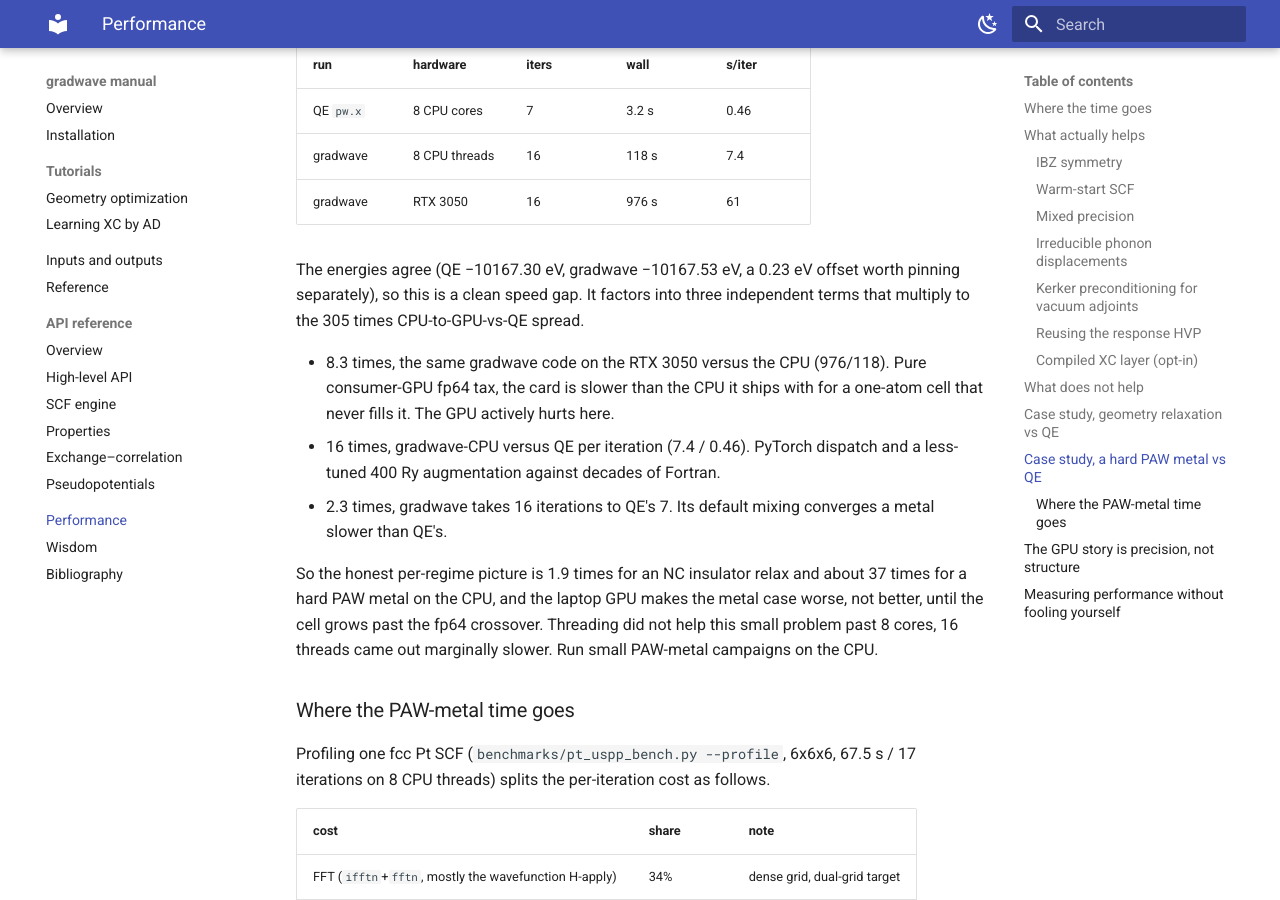
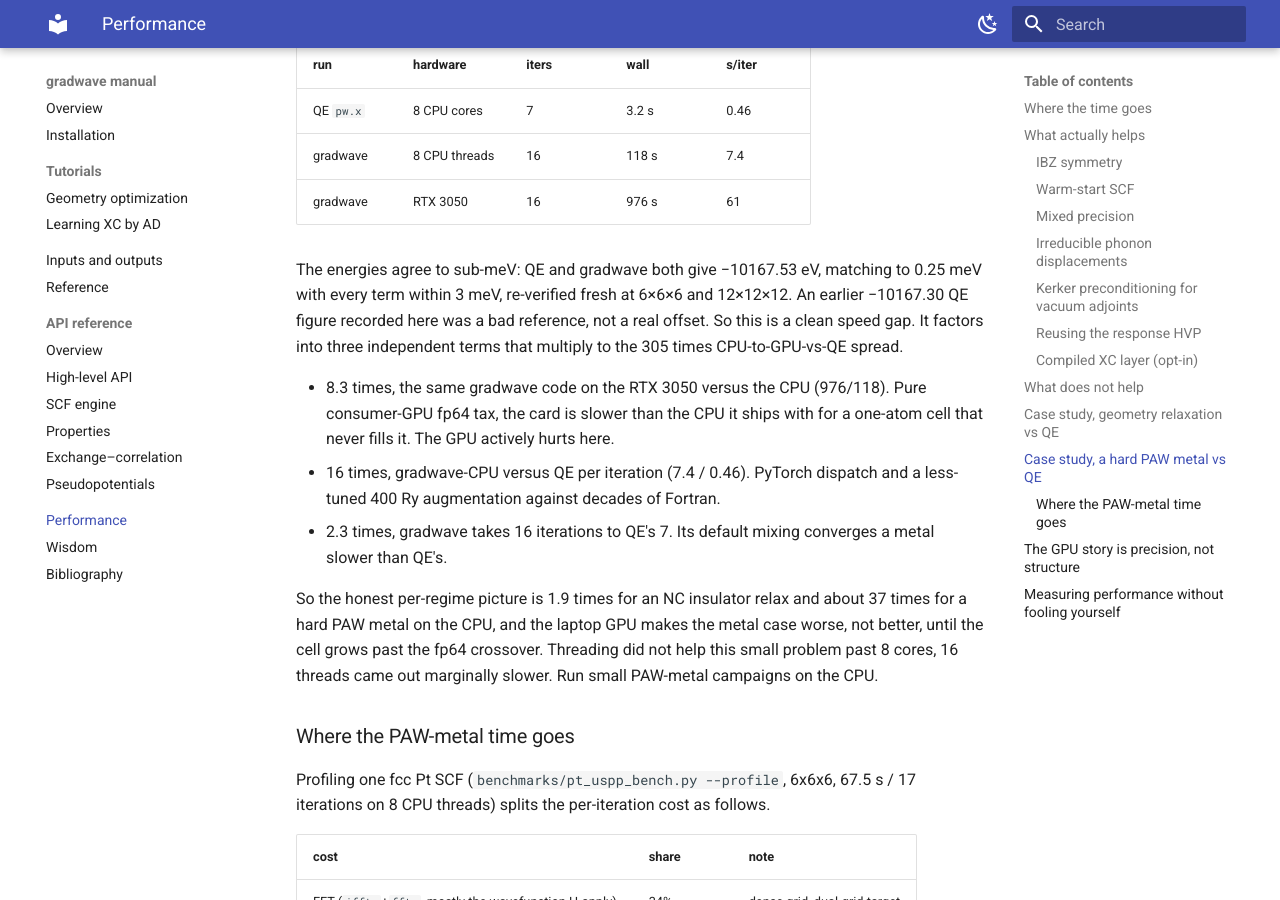
Before and after one commit to wladerer/gradwave, an MkDocs documentation site: the page built from docs/manual/performance.md, in a window 1280 px wide and 900 px high, scrolled down 5292 px. Built offline with MkDocs 1.6.1 and Material for MkDocs 9.7.7, drawn with Linux system fonts in a browser that asks for light colours.

Commit message:
fix(docs): resolve the phantom 0.23 eV fcc-Pt offset (it was a bad QE ref)
The documented 0.23 eV total-energy offset vs QE for 1-atom fcc Pt PAW did
not exist. Fresh QE 7.5 pw.x at the exact stated settings (a=3.97 Å, 40/400
Ry, gaussian 0.2 eV, psl kjpaw) gives F = -10167.53 eV, matching gradwave to
0.24 meV at 6x6x6 and 0.25 meV at 12x12x12, every term within 3 meV (Ewald to
0.4 meV, pinning the lattice constant as identical). The recorded QE figure
-10167.30 eV was simply a bad reference; gradwave was never off.

The todo hypothesis (a -TS/free-energy convention bug) is falsified: the
entropy term is only 0.03 eV, an order of magnitude below the claimed offset.

- performance.md: correct the hard-PAW-metal case study energy claim.
- todo.md: drop the resolved offset item.
- Add tests/fixtures/qe/pt_paw_metal_ci/ (QE k6 pw.in/pw.out + reference.json)
  and a slow test_paw_metal_pt_vs_qe — the first nonmagnetic-PAW-metal cell in
  the vs-QE suite (the others are a Si insulator and a Ni spin metal), pinning
  F to 0.24 meV and one-center to 1.9 meV against the QE reference.

Co-Authored-By: Claude Opus 4.8 (1M context) <noreply@anthropic.com>

```diff
--- a/docs/manual/performance.md
+++ b/docs/manual/performance.md
@@ -213,8 +213,10 @@ Ry, 12×12×12 giving 72 irreducible k, gaussian 0.2 eV) on the same asus box, Q
 | gradwave | 8 CPU threads | 16 | 118 s | 7.4 |
 | gradwave | RTX 3050 | 16 | 976 s | 61 |
 
-The energies agree (QE −10167.30 eV, gradwave −10167.53 eV, a 0.23 eV offset worth
-pinning separately), so this is a clean speed gap. It factors into three independent
+The energies agree to sub-meV: QE and gradwave both give −10167.53 eV, matching to
+0.25 meV with every term within 3 meV, re-verified fresh at 6×6×6 and 12×12×12. An
+earlier −10167.30 QE figure recorded here was a bad reference, not a real offset. So
+this is a clean speed gap. It factors into three independent
 terms that multiply to the 305 times CPU-to-GPU-vs-QE spread.
 
 - 8.3 times, the same gradwave code on the RTX 3050 versus the CPU (976/118). Pure
```
Also changed, not shown: docs/todo.md (+0 -9 lines), 4 other files.
